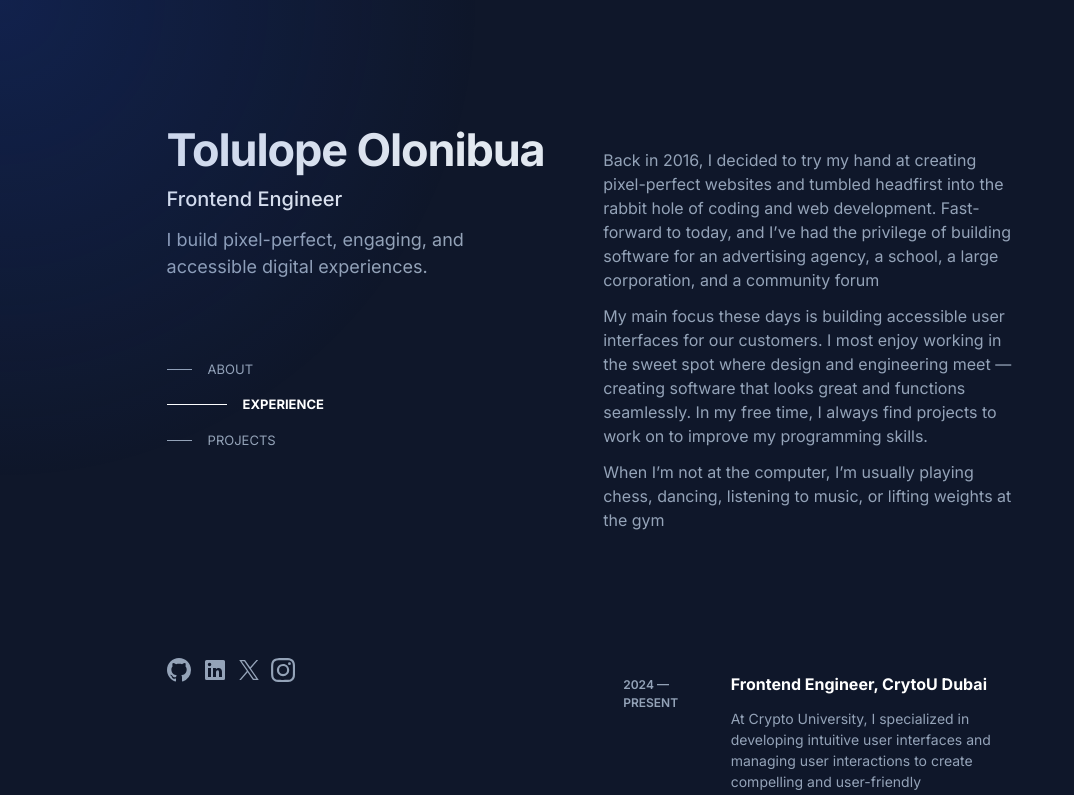
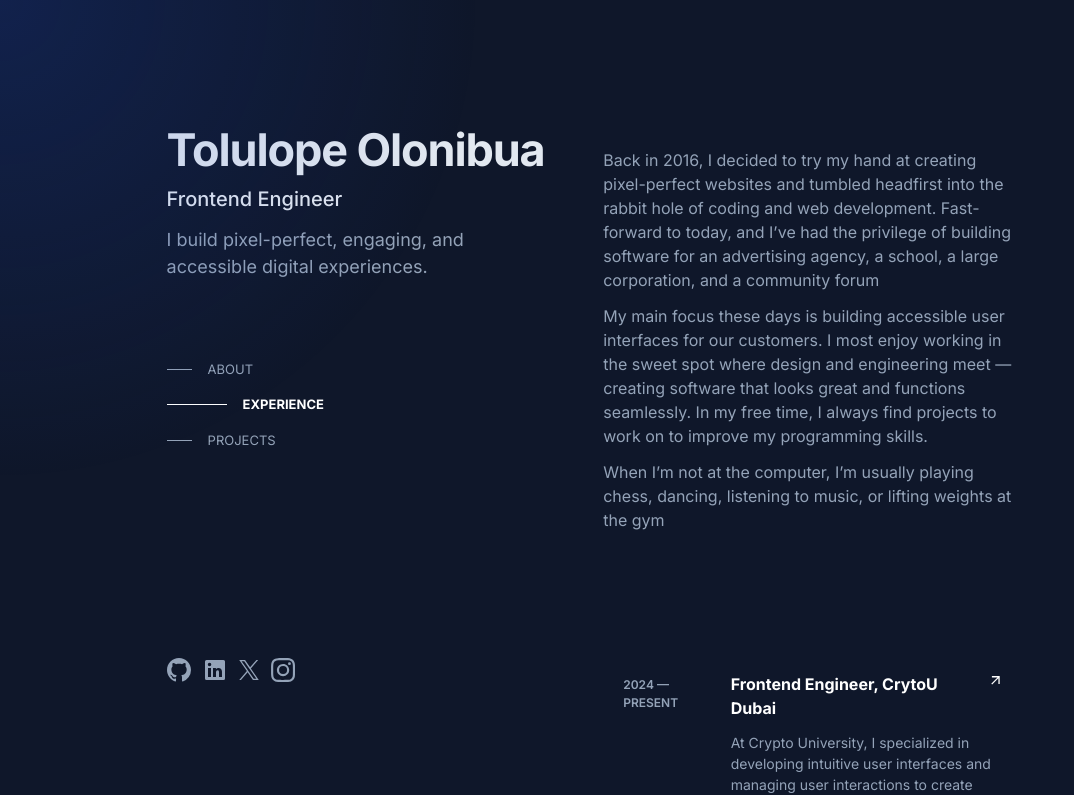
Before and after one commit to olonibua/tolulope.dev, a React (Create React App) app: page / in a window 1280 px wide. Shown: the top 795 px of the page, without its empty margins (0-1074 px from the left). Built offline with nearby package versions, Linux system fonts and the light colour scheme; a web font is replaced by a local one.

Commit message:
new changes

```diff
--- a/src/component/Right.jsx
+++ b/src/component/Right.jsx
@@ -108,8 +108,9 @@ const Right = () => {
                 {item.year}
               </h2>
               <section className="flex-[75%]">
-                <h2 className="text-white text-[14px] lg:text-[16px] mb-3 font-[700]">
+                <h2 className="text-white text-[14px] lg:text-[16px] mb-3 font-[700] flex gap-2">
                   {item.title}
+                  <MdArrowOutward />
                 </h2>
                 <p className="text-[14px] lg:text-[14px]">{item.desc}</p>
                 <div className="flex gap-3 my-3">
```
